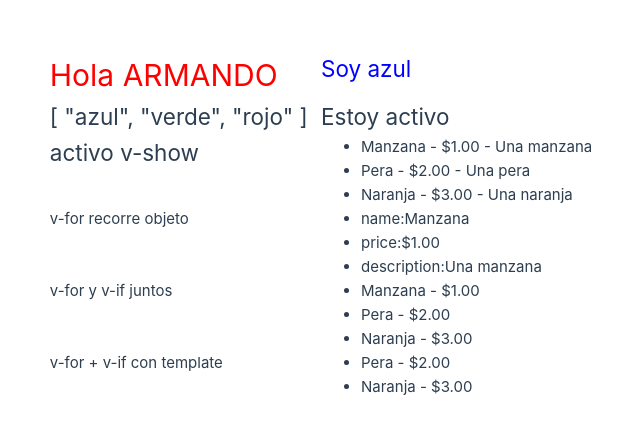
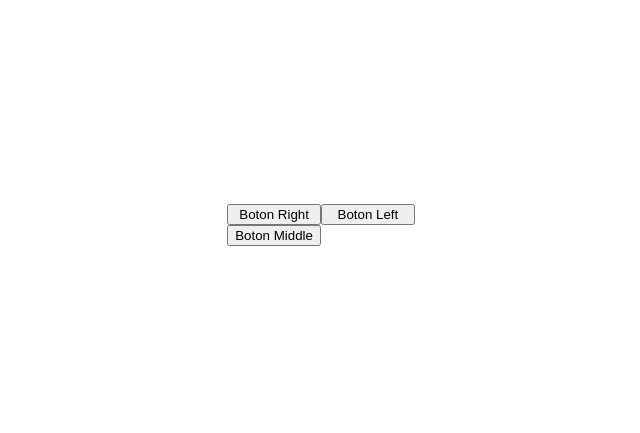
Before and after one commit to ArmandoVallejo/cursoVue, a Vue app in the folder primer-vue/: page / in a window 1280 px wide. Shown: the part 175-608 px from the top of the page, without its empty margins (319-959 px from the left). Built offline with nearby package versions, Linux system fonts and the light colour scheme.

Commit message:
se trabaja con eventos

```diff
--- a/primer-vue/src/App.vue
+++ b/primer-vue/src/App.vue
@@ -1,77 +1,18 @@
 <script setup>
   const name = "Armando";
-  const styleColor = "color: blue";
-  const arrayColores = ["azul", "verde", "rojo"];
-  const activo = true;
-  const arrayFrutas = [
-    {
-      name:"Manzana",
-      price:"$1.00",
-      description:"Una manzana",
-      stock:0
-    },
-    {
-      name:"Pera",
-      price:"$2.00",
-      description:"Una pera",
-      stock:10
-    },
-    {
-      name:"Naranja",
-      price:"$3.00",
-      description:"Una naranja",
-      stock:20
-    },
-  ];
 
-  const objetoFruta = {
-    name:"Manzana",
-    price:"$1.00",
-    description:"Una manzana"
+  //methods
+  const handleClick = (message) => {
+    console.log(message);
+
   }
+
 </script>
-<!-- v-bind puede ser reemplazado dejando solamente los : -->
+<!--v-on se puede abreviar con @-->
 <template>
-  <h1>Hola {{ name.toUpperCase() }}</h1>
-  <h2 :style="styleColor">Soy azul</h2>
-  <h2> {{ arrayColores }}</h2>
-<!--Las directivas v-if y v-else permiten mostrar elementos segun las condiciones, tambien existe v-else-if-->
-  <h2 v-if="activo">Estoy activo</h2>
-  <h2 v-else>Estoy inactivo</h2>
-
-  <h2 v-show="activo">activo v-show</h2>
-
-  <ul>
-    <li v-for="(fruta) in arrayFrutas" :key="fruta.name">{{ fruta.name }} - {{ fruta.price }} - {{ fruta.description }}
-    </li>
-  </ul>
-  <p>v-for recorre objeto</p>
-  <ul>
-    <li
-      v-for="(value, propiedad) in objetoFruta"
-    >
-  {{propiedad}}:{{ value }}</li>
-  </ul>
-
-  <p>v-for y v-if juntos</p>
-<!--No puedo usar v-for y v-if si la condicion y la iteracion son la misma, debido a que la condicion se ejecuta antes y si no esta definido la iteracion no sabe donde aplicar la condicion-->
-  <ul>
-    <li
-      v-for="item in arrayFrutas" :key="item.name"
-    >{{ item.name }} - {{ item.price }}</li>
-  </ul>
-
-  <p>v-for + v-if con template</p>
-  <ul>
-    <template v-for="item in arrayFrutas" :key="item.name">
-      <li v-if="item.stock > 0">
-        {{ item.name }} - {{ item.price }}
-
-      </li>
-    </template>
-  </ul>
-
-
+  <button v-on:click.right.prevent="handleClick('boton derecho')">Boton Right</button>
+  <button @click.left="handleClick('boton izquierdo')">Boton Left</button>
+  <button @click.middle="handleClick('boton central')">Boton Middle</button>
 </template>
 
 <style>
```
